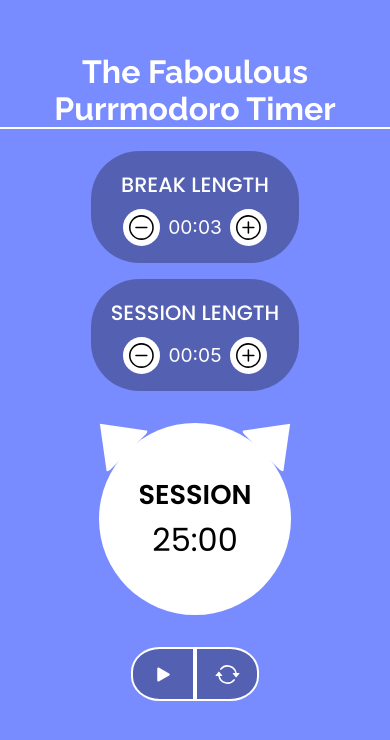
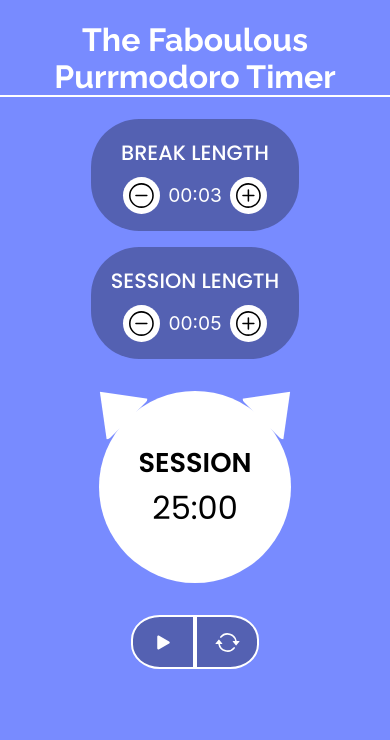
Before and after one commit to julietamag/Purrmodoro, a React (Create React App) app: page / in a window 390 px wide. Shown: the top 740 px of the page. Built offline with nearby package versions, Linux system fonts and the light colour scheme.

Commit message:
add media queries

```diff
--- a/src/App.css
+++ b/src/App.css
@@ -98,8 +98,12 @@
 
   #length-container {
     flex-direction: column;
+    min-height: 15rem;
     justify-content: space-between;
-    height: 15rem;
+  }
+
+  .App{
+    padding-top: 0;
   }
 }
 
@@ -108,14 +112,13 @@
   background-color: white;
   border-radius: 50%;
   width: 12rem;
-  height: 12rem;
+  min-height: 12rem;
   display: flex;
   align-items: center;
   justify-content: center;
   flex-direction: column;
   text-align: center;
   margin-top: 2rem;
-	border-radius: 50%;
 	position: relative;
 	float: left;
 }
```
